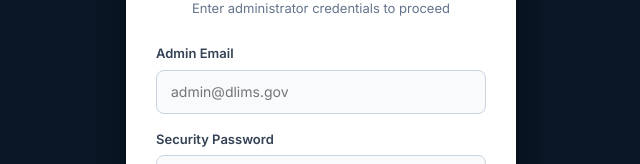
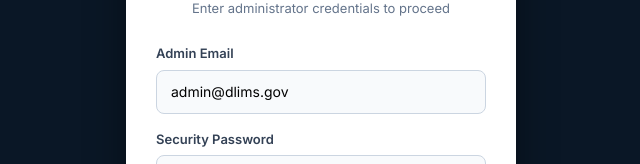
Before and after one commit to Alvee0033/india, a Next.js app: page /something/analytics in a window 1280 px wide. Shown: the part 316-480 px from the top of the page, without its empty margins (319-959 px from the left). Built offline with nearby package versions, Linux system fonts and the light colour scheme; no server answers.

Commit message:
fix: prefill admin email and ensure login overlay covers full viewport

```diff
--- a/app/(admin)/something/layout.tsx
+++ b/app/(admin)/something/layout.tsx
@@ -11,7 +11,7 @@ export default function AdminLayout({ children }: { children: React.ReactNode })
   const router = useRouter();
 
   const [isAuthenticated, setIsAuthenticated] = useState<boolean | null>(null);
-  const [email, setEmail] = useState('');
+  const [email, setEmail] = useState('admin@dlims.gov');
   const [password, setPassword] = useState('');
   const [loginError, setLoginError] = useState('');
   const [loading, setLoading] = useState(false);
@@ -97,13 +97,17 @@ export default function AdminLayout({ children }: { children: React.ReactNode })
   if (!isAuthenticated) {
     return (
       <div style={{
-        minHeight: '100vh',
+        position: 'fixed',
+        inset: 0,
+        zIndex: 999999,
         display: 'flex',
         alignItems: 'center',
         justifyContent: 'center',
         backgroundColor: '#0a1726',
         fontFamily: 'Inter, -apple-system, BlinkMacSystemFont, "Segoe UI", Roboto, sans-serif',
         padding: '20px',
+        boxSizing: 'border-box',
+        overflowY: 'auto',
       }}>
         <div style={{
           background: '#ffffff',
```
